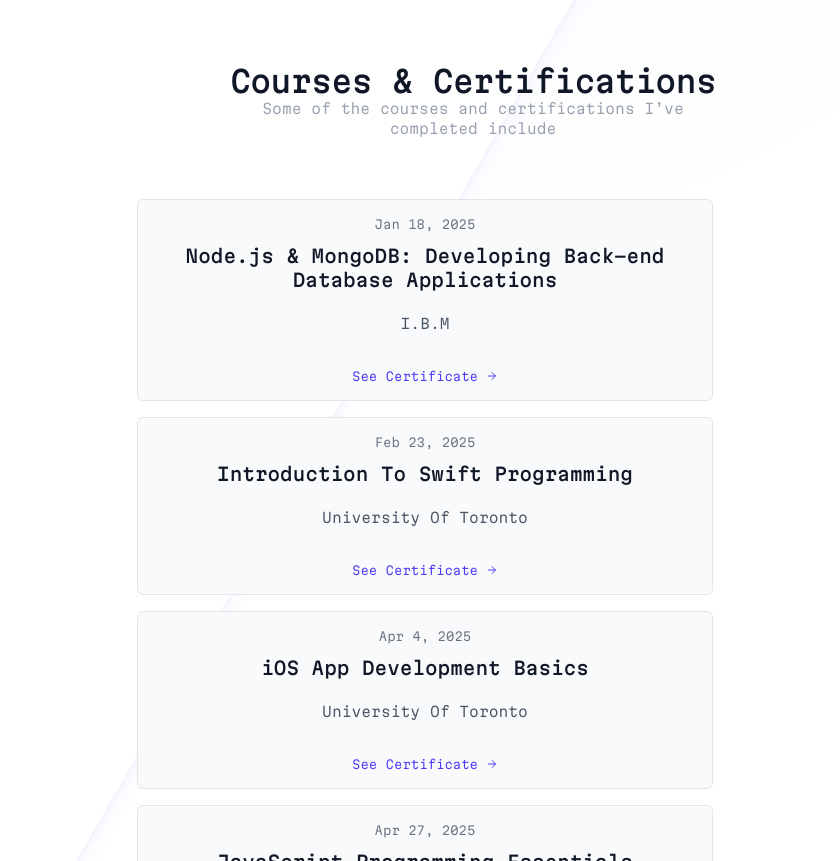
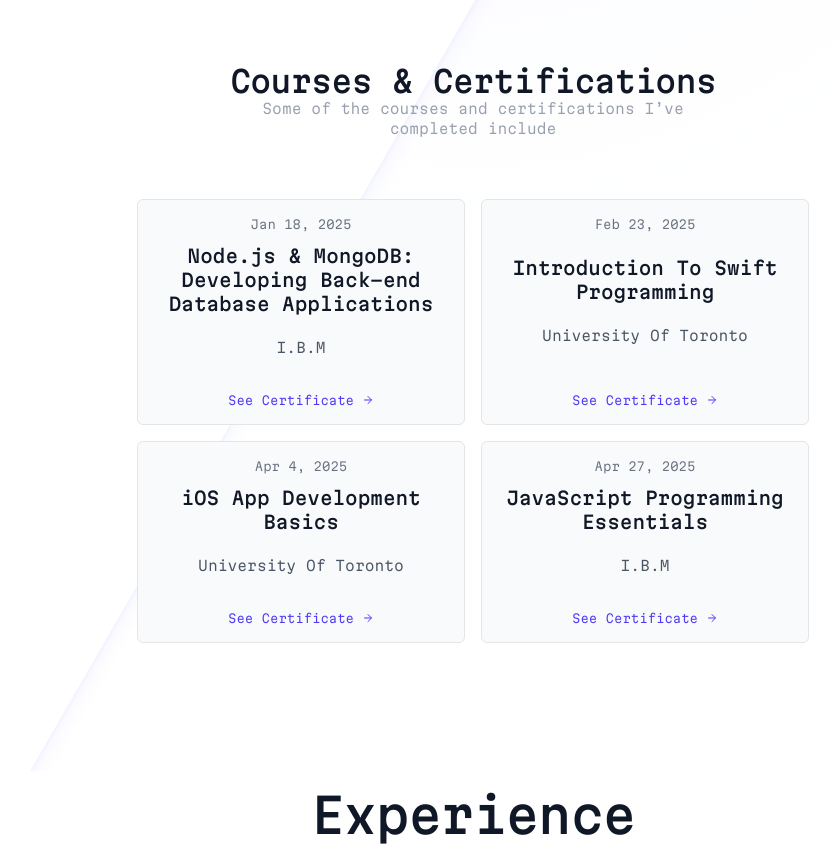
Before and after one commit to DanielBello7/portfolio-v2, a Next.js app: page / in a window 1280 px wide. Shown: the part 2219-3080 px from the top of the page, without its empty margins (167-1007 px from the left). Built offline with nearby package versions, Linux system fonts and the light colour scheme.

Commit message:
chore: updates

```diff
--- a/src/components/home/education/courses/index.tsx
+++ b/src/components/home/education/courses/index.tsx
@@ -11,7 +11,7 @@ export function Courses() {
       <div className="text-gray-400 text-sm px-20">
         Some of the courses and certifications I’ve completed include
       </div>
-      <div className="w-full mt-15 grid grid-cols-1 mg:grid-cols-2 gap-4 grid-rows-1">
+      <div className="w-full mt-15 grid grid-cols-1 md:grid-cols-2 gap-4 grid-rows-1">
         {portfolio.courses.map((course, idx) => (
           <Course course={course} key={idx} />
         ))}
```
